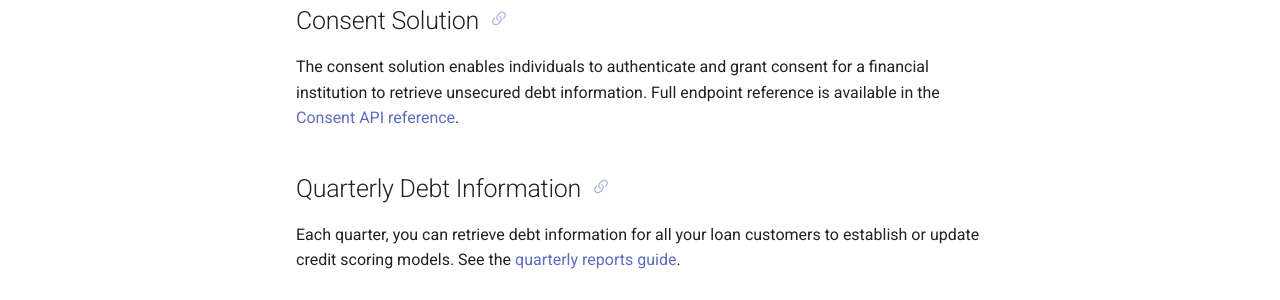
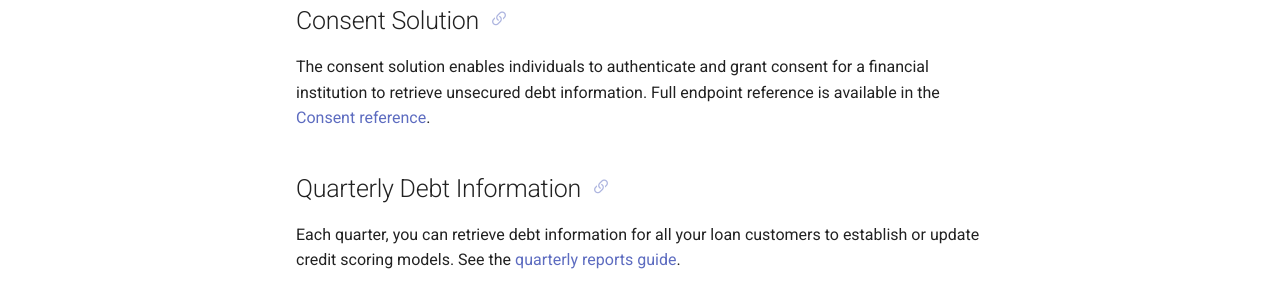
Before and after one commit to norsk-gjeldsinformasjon/api-docs, an MkDocs documentation site: the page built from docs/index.md, in a window 1280 px wide and 1280 px high. Shown: the part 771-1071 px from the top of the window. Built offline with MkDocs 1.6.1 and Material for MkDocs 9.7.7, drawn with Linux system fonts in a browser that asks for light colours; comment, search, counter and statistics services are not loaded.

Commit message:
Fix name for "Reference -> Consent" menu item
This was "Consent API", which isn't a good name since the info listed
relates to the whole consent service, not just the API. Also fix
related references to this item.

```diff
--- a/docs/index.md
+++ b/docs/index.md
@@ -15,7 +15,7 @@ Financial institutions can retrieve unsecured debt information as part of credit
 
 ## Consent Solution
 
-The consent solution enables individuals to authenticate and grant consent for a financial institution to retrieve unsecured debt information. Full endpoint reference is available in the [Consent API reference](reference/consent/index.md).
+The consent solution enables individuals to authenticate and grant consent for a financial institution to retrieve unsecured debt information. Full endpoint reference is available in the [Consent reference](reference/consent/index.md).
 
 ## Quarterly Debt Information
 
--- a/mkdocs.yml
+++ b/mkdocs.yml
@@ -80,7 +80,7 @@ nav:
       - Testing & go-live: howto/deliver-debt-data/Testing_and_go-live.md
   - Reference:
     - Reference: reference/index.md
-    - Consent API:
+    - Consent:
       - Overview: reference/consent/index.md
       - Scopes: reference/consent/scopes.md
       - OpenID configuration: reference/consent/openid-configuration.md
```
Also changed, not shown: docs/reference/index.md (+1 -1 lines), docs/reference/openapi.md (+2 -2 lines).
